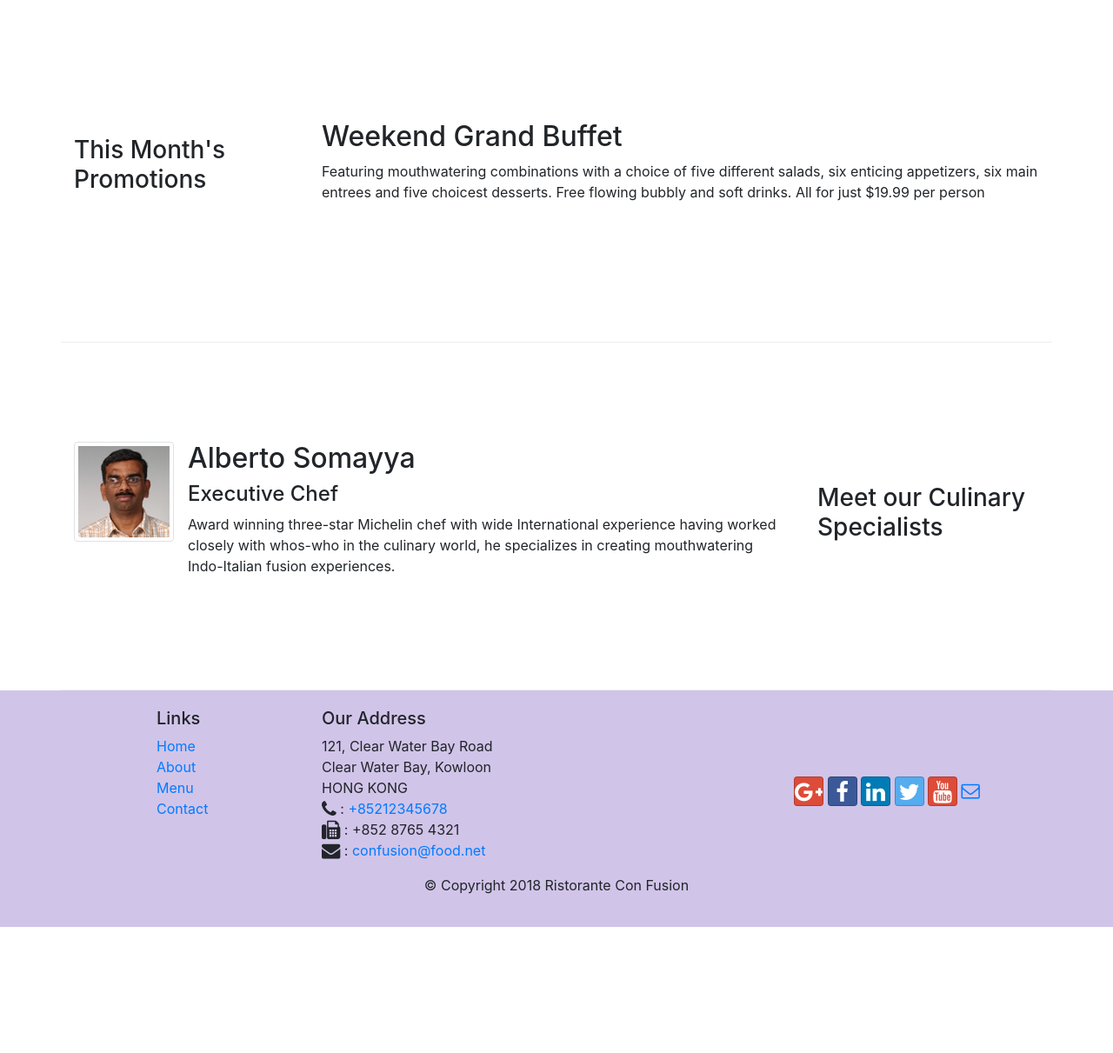
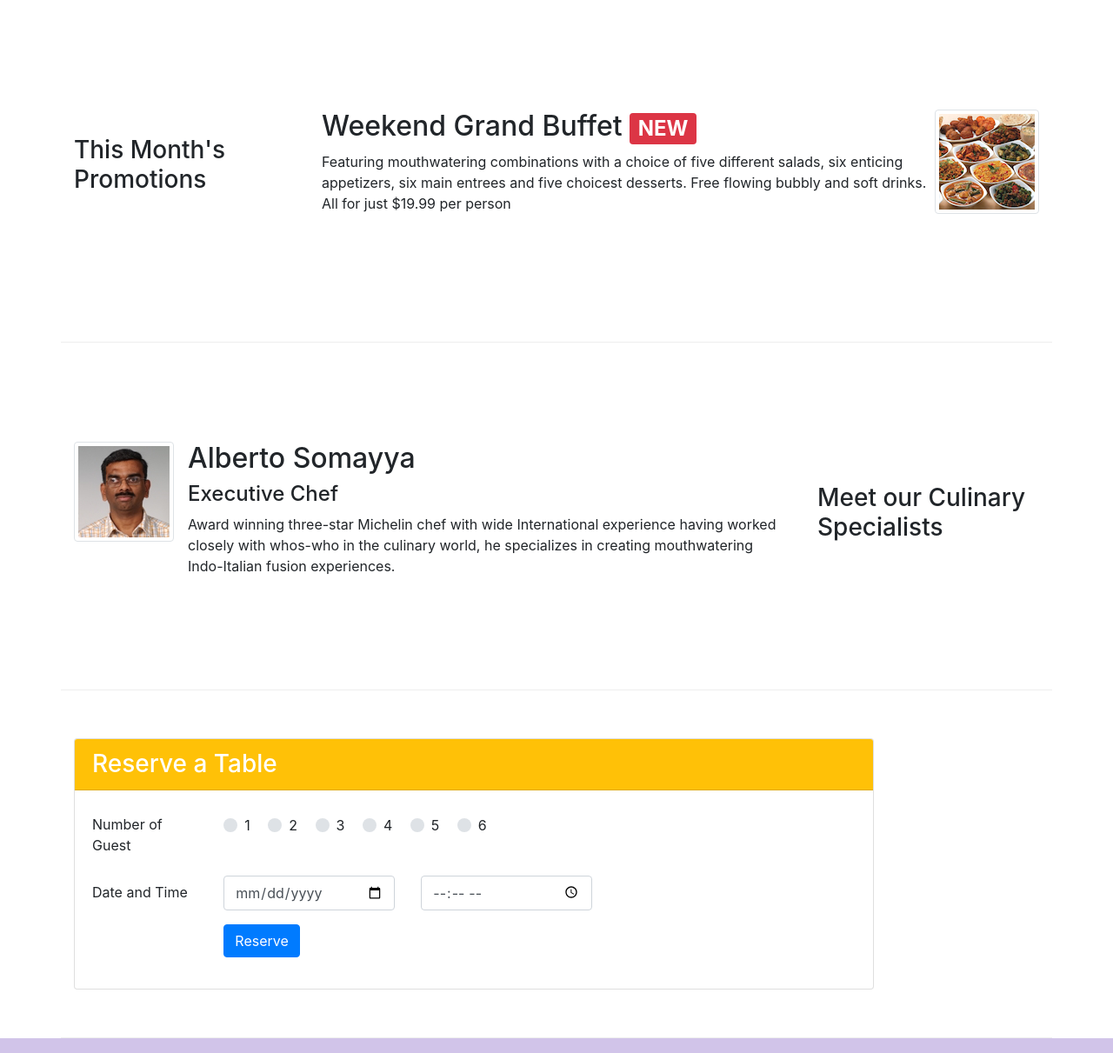
Before and after one commit to surbhiz/BootStrap4, a website: page index.html in a window 1280 px wide. Shown: the part 760-1971 px from the top of the page at 87% size. Before the commit the page ends 1826 px from the top, so only its background shows below. Drawn offline with nearby package versions, Linux system fonts and the light colour scheme.

Commit message:
Assignment 2

```diff
--- a/index.html
+++ b/index.html
@@ -90,6 +90,13 @@
           <div class="col-12 col-sm align-self-center">
             <img src="img/logo.png" alt="" class="img-fluid" />
           </div>
+          <div class="col-12 col-sm align-self-center mt-1">
+            <a href="#reservations">
+            <button type="submit" class="btn btn-warning col-10">
+              Reserve Table
+            </button>
+          </a>
+          </div>
         </div>
       </div>
     </header>
@@ -128,14 +135,17 @@
         <div class="col-12 col-sm-4 col-md-3">
           <h3>This Month's Promotions</h3>
         </div>
-        <div class="col col-sm col-md">
-          <h2>Weekend Grand Buffet</h2>
-          <p class="d-lg-none d-none d-lg-block">
-            Featuring mouthwatering combinations with a choice of five different
-            salads, six enticing appetizers, six main entrees and five choicest
-            desserts. Free flowing bubbly and soft drinks. All for just $19.99
-            per person
-          </p>
+        <div class="col-12 col-sm-9">
+          <div class="media">
+            <div class="media-body">
+              <h2>Weekend Grand Buffet <span class="badge badge-danger">NEW</span></h2>
+              <p class="d-lg-none d-none d-lg-block">Featuring mouthwatering combinations with a choice of five different salads, six enticing appetizers, six main entrees and five choicest desserts. Free flowing bubbly and soft drinks. All for just $19.99 per person </p>
+
+            </div>
+            <div class="media-right media-middle">
+              <img class="media-object img-thumbnail" src="img/buffet.png" alt="Weekend Grand Buffet">
+            </div>
+          </div>
         </div>
       </div>
 
@@ -159,6 +169,88 @@
                 world, he specializes in creating mouthwatering Indo-Italian
                 fusion experiences.
               </p>
+            </div>
+          </div>
+        </div>
+      </div>
+      <div class="row row-content align-items-center" id="reservations">
+        <div class="col-12 col-sm col-md-10">
+          <!--adding card inside the website-->
+          <div class="card">
+            <h3 class="card-header bg-warning text-white">Reserve a Table</h3>
+            <div class="card-body">
+              <!--dl: description list allows to apply rows and columns-->
+              <form action="">
+                <div class="form-group row">
+                  <label for="guest" class="col-md-2 col-form-label"
+                    >Number of Guest</label
+                  >
+                  <div class="col-md-10 mt-2">
+                    <div class="custom-control custom-radio custom-control-inline">
+                       <input type="radio" class="custom-control-input" id="guest1" name="groupOfDefaultRadios">
+                      <label class="custom-control-label" for="guest1">1</label>
+
+                    </div>
+                    <div class="custom-control custom-radio custom-control-inline">
+                      <input type="radio" class="custom-control-input" id="guest2" name="groupOfDefaultRadios">
+                     <label class="custom-control-label" for="guest2">2</label>
+
+                   </div>
+                   <div class="custom-control custom-radio custom-control-inline">
+                    <input type="radio" class="custom-control-input" id="guest3" name="groupOfDefaultRadios">
+                   <label class="custom-control-label" for="guest3">3</label>
+
+                 </div>
+                 <div class="custom-control custom-radio custom-control-inline">
+                  <input type="radio" class="custom-control-input" id="guest4" name="groupOfDefaultRadios">
+                 <label class="custom-control-label" for="guest4">4</label>
+
+               </div>
+               <div class="custom-control custom-radio custom-control-inline">
+                <input type="radio" class="custom-control-input" id="guest5" name="groupOfDefaultRadios">
+               <label class="custom-control-label" for="guest5">5</label>
+
+             </div>
+             <div class="custom-control custom-radio custom-control-inline">
+              <input type="radio" class="custom-control-input" id="guest6" name="groupOfDefaultRadios">
+             <label class="custom-control-label" for="guest6">6</label>
+
+           </div>
+                  </div>
+                  </div>
+                  <div class="form-group row">
+                    <label for="Datetime" class="col-12 col-md-2 col-form-label"
+                      >Date and Time</label
+                    >
+                    <div class="col-5 col-md-3">
+                      <input
+                        type="date"
+                        class="form-control"
+                        id="date"
+                        name="date"
+                        placeholder="Date"
+                      />
+                    </div>
+                    <div class="col-5 col-md-3">
+                      <input
+                        type="time"
+                        class="form-control"
+                        id="time"
+                        name="time"
+                        placeholder="Time"
+                      />
+                    </div>
+                  </div>
+                  <div class="form-group row">
+                    <!--here we shift the button by 2 column to right as it doesnot have label-->
+                    <div class="offset-md-2 col-md-10">
+                      <button type="submit" class="btn btn-primary">
+                        Reserve
+                      </button>
+                    </div>
+                  </div>
+                </div>
+              </form>
             </div>
           </div>
         </div>
```
